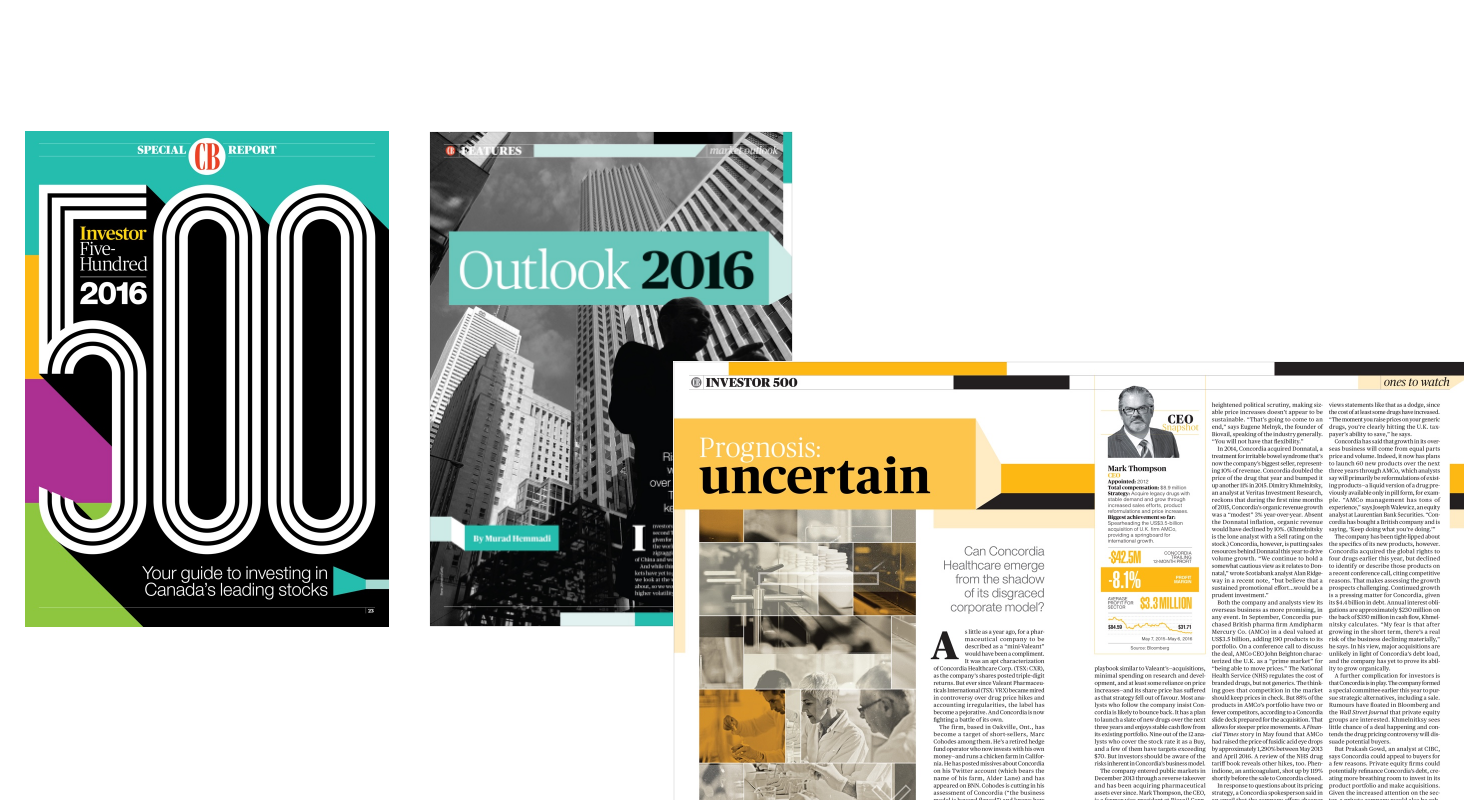
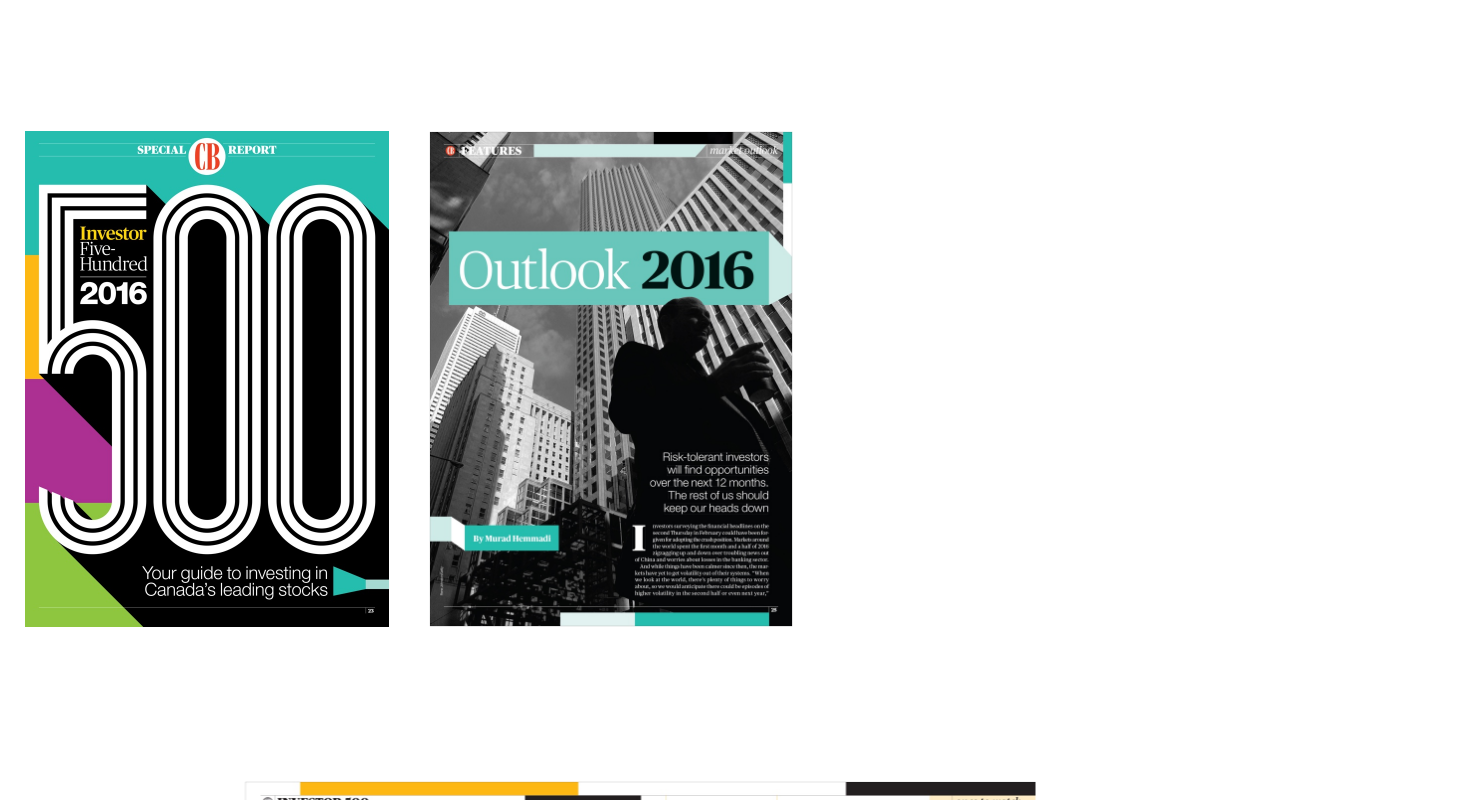
Before and after one commit to 22940dev/steph-port, a Nuxt app: page /canadian-business in a window 1280 px wide. Shown: the part 4660-5460 px from the top of the page, 1464 px wide, since content can reach past the window. Built offline with nearby package versions, Linux system fonts and the light colour scheme.

Commit message:
🏁 final edits for steph

```diff
--- a/pages/block.vue
+++ b/pages/block.vue
@@ -4,7 +4,7 @@
       <h1 class="project-title">Block</h1>
       <div class="project-credits">
         <p>Creative Direction</p>
-        <p>Whitman Emerson</p>
+        <p>Whitman Emorson</p>
       </div>
       <div v-lazy-container="{ selector: 'img' }" class="content">
         <img
--- a/pages/canadian-business.vue
+++ b/pages/canadian-business.vue
@@ -98,6 +98,10 @@
     max-width: 1270px;
     margin: 0 auto;
     margin-bottom: 6rem;
+    @include respond-to('tablet') {
+      width: 100%;
+      margin-bottom: 16rem;
+    }
     @include respond-to('mobile-large') {
       margin-bottom: 10rem;
     }
@@ -115,6 +119,9 @@
     display: flex;
     flex-direction: column;
     margin-bottom: 22rem;
+    @include respond-to('tablet-large') {
+      margin-bottom: 10rem;
+    }
     @include respond-to('mobile-large') {
       margin-bottom: 0;
     }
@@ -130,6 +137,7 @@
       align-self: flex-end;
       position: relative;
       top: -9rem;
+      right: 4rem;
       margin-bottom: 0;
       @include respond-to('tablet') {
         position: initial;
@@ -157,13 +165,32 @@
   .img-container-2 {
     display: flex;
     align-items: flex-start;
-    margin-bottom: 36rem;
-    margin-bottom: 0;
+    margin-bottom: 0rem;
+    position: relative;
+    @include respond-to('desktop-15') {
+      margin-bottom: 60rem;
+    }
+    @include respond-to('tablet-large') {
+      flex-direction: column;
+      align-items: center;
+      margin-bottom: 0;
+    }
+    @include respond-to('mobile-small') {
+      margin-bottom: -3.5rem;
+    }
     img:nth-of-type(1) {
       width: 100%;
       max-width: 364px;
       margin: 0;
       margin-right: 4rem;
+      @include respond-to('tablet-large') {
+        margin-right: 0;
+        margin-bottom: 20rem;
+      }
+      @include respond-to('mobile-large') {
+        margin-bottom: 10rem;
+        max-width: 100%;
+      }
     }
     img:nth-of-type(2) {
       width: 100%;
@@ -175,6 +202,13 @@
         top: 0;
         left: 0;
       }
+      @include respond-to('tablet-large') {
+        margin-bottom: 20rem;
+      }
+      @include respond-to('mobile-large') {
+        max-width: 100%;
+        margin-bottom: 10rem;
+      }
     }
     img:nth-of-type(3) {
       width: 100%;
@@ -182,9 +216,24 @@
       position: relative;
       align-self: flex-end;
       top: 23rem;
-      left: -12rem;
+      left: -17rem;
       margin: 0;
       margin-bottom: 23rem;
+      @include respond-to('desktop-15') {
+        align-self: center;
+        position: absolute;
+        top: 65rem;
+        left: 50%;
+        transform: translateX(-50%);
+      }
+      @include respond-to('tablet-large') {
+        align-self: center;
+        position: initial;
+        top: 0;
+        left: 0;
+        transform: initial;
+        margin-bottom: 0;
+      }
     }
   }
 }
--- a/pages/pavilion-project.vue
+++ b/pages/pavilion-project.vue
@@ -4,7 +4,7 @@
       <h1 class="project-title">Pavilion Project</h1>
       <div class="project-credits">
         <p>Creative Direction</p>
-        <p>Whitman Emerson</p>
+        <p>Whitman Emorson</p>
       </div>
       <div v-lazy-container="{ selector: 'img' }" class="content">
         <div class="img-container">
@@ -152,7 +152,10 @@
     width: 100%;
     max-width: 1089px;
     align-self: flex-start;
-    margin-bottom: 0;
+    margin-bottom: -6rem;
+    @include respond-to('mobile-large') {
+      margin-bottom: 0;
+    }
   }
 }
 </style>
--- a/styles/global.scss
+++ b/styles/global.scss
@@ -261,9 +261,19 @@
     font-family: $font-heading;
     letter-spacing: 0.1rem;
     z-index: 1;
+    transition: 0.2s all ease;
+    filter: opacity(40%);
     @include respond-to('tablet') {
       font-size: 7rem;
     }
+  }
+  .next-project-link:hover,
+  .next-project-link:focus {
+    transition: 0.2s all ease;
+    filter: opacity(100%);
+  }
+  .next-project-link:active {
+    filter: opacity(100%);
   }
   .footer {
     position: absolute;
```
